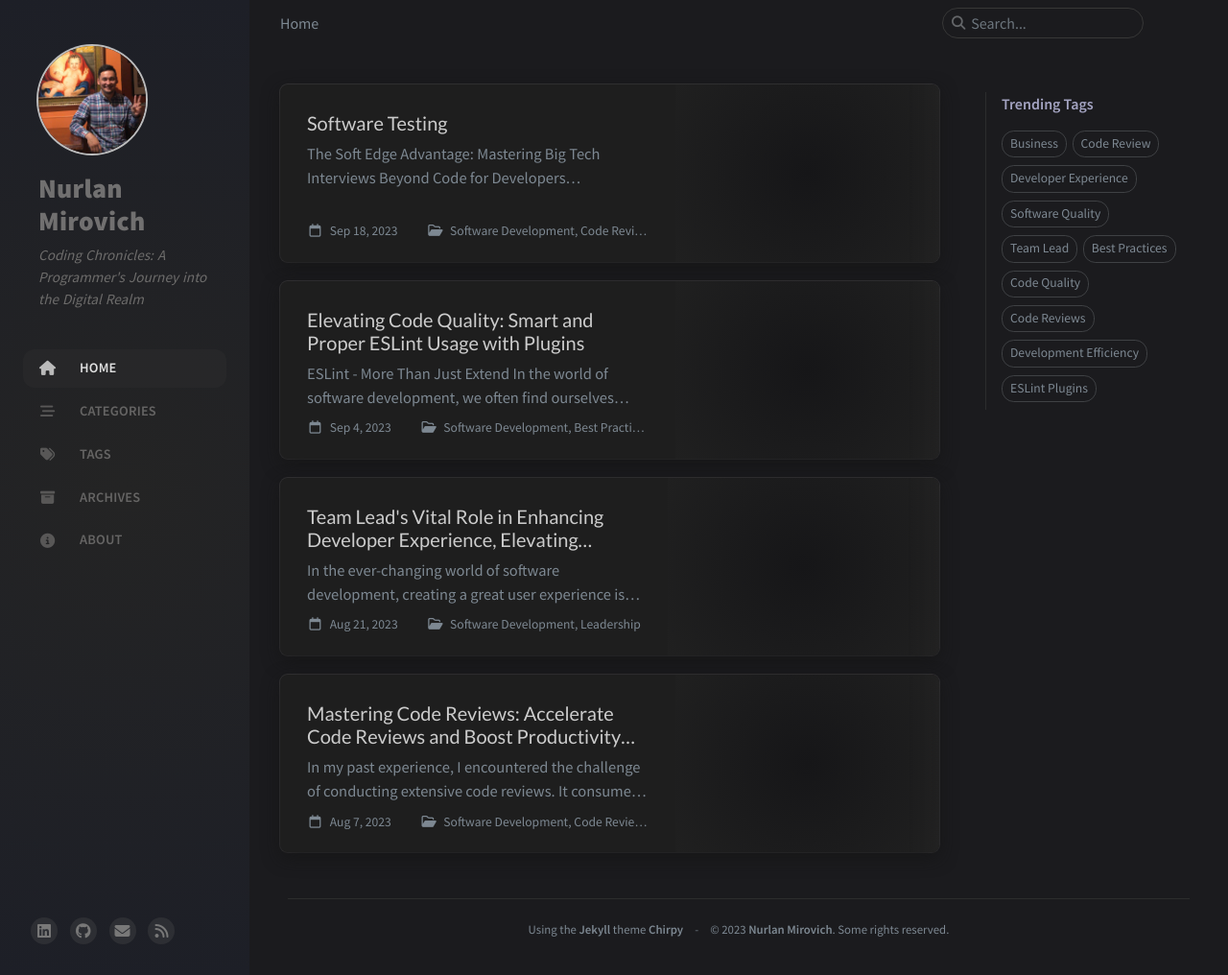
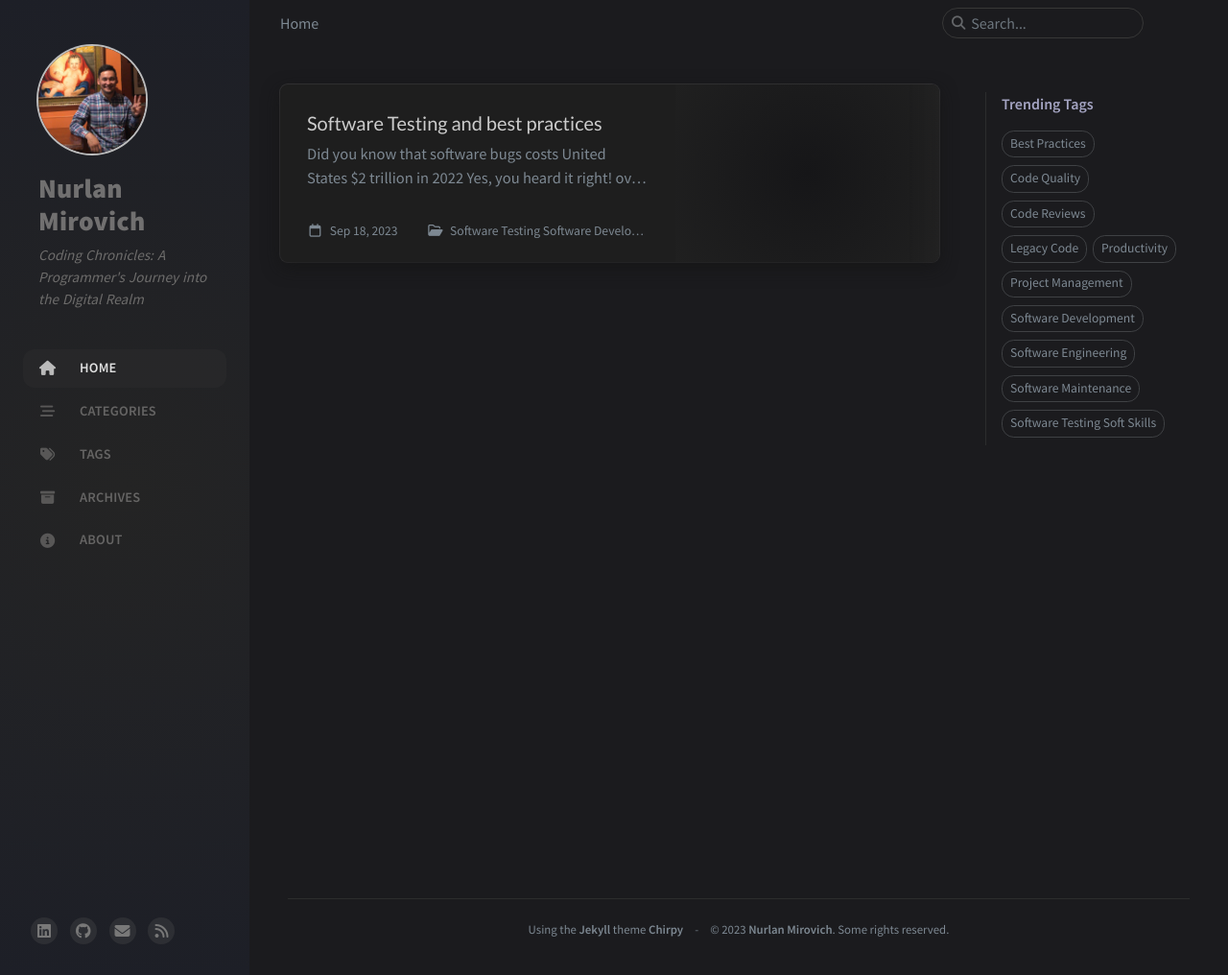
Before and after one commit to lakviat/nmirovich.com, a Jekyll site: the page built from index.html, in a window 1280 px wide and 1016 px high. Shown: the whole window at 96% size. Built offline with Jekyll 4.4.1, drawn with Linux system fonts in a browser that asks for light colours; cached includes are drawn as plain includes; a script that is not in the unit is left out; the list of posts is cut into pages by our own code; comment, search, counter and statistics services are not loaded; some of the changed lines change nothing that is shown.

````diff
--- a/_posts/2023-08-07-accelerate-code-reviews.md
+++ /dev/null
@@ -1,42 +0,0 @@
----
-title: "Mastering Code Reviews: Accelerate Code Reviews and Boost Productivity with These Tips!"
-author: s-gryt
-date: 2023-08-07 15:00:00 CDT
-categories: [Software Development, Code Reviews]
-tags: [Code Review, Productivity Tips]
-image:
-  path: /assets/img/posts/2023-08-07-accelerate-code-reviews/cover.png
-  alt: Code Review in Action
----
-
-In my past experience, I encountered the challenge of conducting extensive code reviews. It consumed a significant amount of time and impacted productivity. However, I implemented several strategies that proved highly effective in enhancing the code review process.
-
-### Linting: Ensuring Code Consistency 🔍✨
-
-To ensure consistent code style and formatting, I relied on linters, which closed the loop on code style queries and saved valuable review time. Integrating lint checks into the CI/CD pipeline ensured any PR not meeting the style requirements didn't proceed for review.
-
-### Coding Style Guidelines: Streamlining Discussions 📝🎨
-
-Creating a well-documented coding style guide was crucial. It addressed conventions beyond the scope of linting, such as variable naming and function argument limits. This streamlined discussions during code reviews, enabling faster decision-making.
-
-### Testing: Focusing on Business Logic ✔️🧪
-
-Detailed testing played a vital role in code reviews. By thoroughly testing the code, we could focus on business logic rather than basic functionality. We set a minimum test coverage threshold for PRs, which ensured code was well-tested before review.
-
-### Limited Lines of Code: Enhancing Efficiency ➖📏
-
-Introducing a limit on the number of lines of code per PR (300 lines, for example) had a positive impact on review efficiency. Smaller PRs made it easier to understand changes and identify potential issues quickly.
-
-### Checklist: Ensuring Completeness ✅📋
-
-Incorporating a checklist in PR messages was a game-changer. It helped us ensure all necessary tasks were completed before review, including documentation updates and environment changes.
-
-### Pre-architecture Discussion: Aligning Understanding 🗣️🏗️
-
-Spending a few minutes discussing architectural decisions before starting a task paid off significantly. It prevented major rewrites by aligning the team's understanding of the project's direction.
-
-### Code Review Sessions: Fostering Learning 👥🚀
-
-Regular code review sessions, held weekly or bi-weekly, were incredibly valuable. We collectively discussed common mistakes and reviewed code examples, fostering a learning-oriented environment.
-
-By adopting these strategies, our code review process became more efficient and collaborative. Embracing a limited line of code per PR approach further expedited the process, leading to higher productivity and superior software development outcomes! 🚀👩‍💻👨‍💻
--- a/_posts/2023-08-21-team-leads-vital-role.md
+++ /dev/null
@@ -1,48 +0,0 @@
----
-title: Team Lead's Vital Role in Enhancing Developer Experience, Elevating Software Quality, and Boosting Business
-author: s-gryt
-date: 2023-08-21 15:00:00 CDT
-categories: [Software Development, Leadership]
-tags: [Team Lead, Developer Experience, Software Quality, Business]
-image:
-  path: /assets/img/posts/2023-08-21-team-leads-vital-role/cover.png
-  alt: Team Lead in Action
----
-
-In the ever-changing world of software development, creating a great user experience is more than just writing code. As a team lead, I've learned how important it is to make the development process better and improve the quality of software. In this blog post, I'll talk about how team leads can use smart techniques and a proactive approach to improve things in the team and across the business.
-
-## Creating a Comfortable Workspace 👨‍🔧
-
-Like a craftsman who keeps their tools sharp, developers do better work when they're comfortable. This means having a comfortable setup, the right tools, and a good workflow. As a team lead, helping with this stuff makes the team happier and more productive.
-
-## Dealing with Technical Debt 🧹
-
-Finding the balance between fixing old problems and making new stuff can be tricky. A smart team lead looks at the cost and difficulty of fixing old stuff and plans it out. This keeps the team on track and stops problems from slowing things down.
-
-## Making Code Easy to Understand 👩‍💻
-
-Code should be easy to read and understand so the team can work well together. It's also important to balance this with making the code run fast. Modern computers can handle making the code faster, but it's most important to make sure everyone can understand it. The team lead plays a big role in helping with this.
-
-## The Development Experience: A Mental Adventure 🚀
-
-Developing software is a mental challenge. As a team lead, it's important to help make things easier for the team. This means giving clear instructions, removing roadblocks, and helping the team get better.
-
-## Encouraging Taking the Lead 🌟
-
-Being a team lead isn't just a title; it's about showing others how to take charge. This helps team members learn and grow. By showing how to solve problems, sharing solutions, and writing down successes, a team lead encourages everyone to do their best.
-
-## Learning from Discomfort 📝
-
-A simple trick for team leads is the discomfort journal. Team members write down what's bothering them and what's getting in their way. A good team lead listens and uses these ideas to make things better.
-
-## Working Together and Sharing Ideas 💬
-
-A team lead who takes charge encourages the team to work together and follow good ways of doing things. By having open talks, everyone can share their ideas. This makes sure everyone is on the same page and helps make the code better.
-
-## Driving Changes 🚗
-
-Being a team lead isn't just about the team. A good team lead helps make things better for the whole business. By showing what works well and helping things run smoothly, a proactive team lead makes positive changes happen.
-
-## Leading the Way for Excellence 🏅
-
-Leading a team isn't about being fancy; it's about taking action. By focusing on making things comfortable, dealing with old problems, and balancing code quality, a team lead helps improve software and the work experience. By using tools like the discomfort journal and working together on good ways of doing things, a team lead not only helps the team but also the whole business. Every little step forward is a chance to make things better, be innovative, and create great software.
--- a/_posts/2023-09-04-elevating-code-quality-smart-and-proper-eslint-usage-with-plugins.md
+++ /dev/null
@@ -1,264 +0,0 @@
----
-title: "Elevating Code Quality: Smart and Proper ESLint Usage with Plugins"
-author: s-gryt
-date: 2023-09-04 15:00:00 CDT
-categories:
-  [
-    Software Development,
-    Best Practices,
-    Code Quality,
-    Development Tools,
-    ESLint,
-    JavaScript
-  ]
-tags:
-  [
-    Team Lead,
-    Developer Experience,
-    Software Quality,
-    Business,
-    ESLint Plugins,
-    Code Review,
-    Static Analysis,
-    Linting,
-    Development Efficiency,
-    JavaScript Development
-  ]
-mermaid: true
-image:
-  path: /assets/img/posts/2023-09-04-elevating-code-quality-smart-and-proper-eslint-usage-with-plugins.md/cover.png
-  alt: "ESLint in Action: Elevating Code Quality with Plugins"
----
-
-## ESLint - More Than Just Extend
-
-In the world of software development, we often find ourselves spending an inordinate amount of time on code reviews. This perfectionism leads us to scrutinize even the smallest details, occasionally sparking disputes that can disrupt our teams. Surprisingly, this all transpires in an area where we have all the tools to automate these processes and eliminate unnecessary conflicts. The root of the problem? Our interaction with `ESLint` is often limited to merely extending a configuration from a popular setup. Don't get me wrong; this is a fine starting point, but the issue lies in these configurations covering only a fraction of what `ESLint` can truly accomplish.
-
-## The Prehistory of ESLint
-
-Before we delve further into the intricacies of `ESLint`, let's take a moment to revisit its history. `ESLint` is a software tool that performs static analysis on code, seeking out bugs, unused code, syntax errors/typos, and enforcing code style, among other things. The term "linting" originated from a software tool [Lint](<https://en.wikipedia.org/wiki/Lint_(software)>) used for static analysis in the C language. In the early 21st century, this term became commonplace across the software development industry.
-
-```mermaid
-timeline
-    title History of JS Ecosystem linters
-    2002 : JS Lint
-    2011 : JS Hint
-    2013 : ES Lint
-```
-
-- In 2002, Douglas Crockford introduced the first linting instrument called [JSLint](https://www.jslint.com/) It was a self-opinionated tool, and whether you liked it or not, you had little room for customization.
-
-- In 2011, Anton Kovalyov forked JS Lint to create [JS Hint](https://jshint.com/docs/). The key difference with `JSHint` was that it allowed you to customize rules to suit your preferences.
-
-- In 2013, Nickolas Zachard, one of the contributors to `JSHint`, took the concept further by creating `ES Lint`. The motivation behind ES Lint was to empower developers to create their own rules and reuse them in a configuration.
-
-## Mastering ESLint Configuration: A Strategic Approach
-
-So, how do we go about creating a configuration for `ESLint`, and what do we need for it? The process involves reading documentation, setting up, and tweaking over 200 `ESLint` rules. However, you don't need to configure all of them, as it may not align with your expectations or coding style. Each rule you adjust demands an investment of your time and also impacts your CPU usage every time `ESLint` runs. Fortunately, there are numerous time-saving features at your disposal.
-
-For instance, consider the scenario where your `ESLint` configuration extends "airbnb" or "recommended." How can you determine which rules are enabled or disabled within these configurations? The solution is simple: run the following command:
-
-```sh
-eslint --print-config .eslintrc > output.json
-```
-
-This command generates a JSON file containing all the configurations that `ESLint` uses. The only exceptions are the rules specified in the overrides field, which we'll revisit shortly.
-
-```json
-{
-  "env": {
-    "browser": true,
-    "es2021": true
-  },
-  "globals": {},
-  "parser": null,
-  "parserOptions": {
-    "ecmaVersion": "latest"
-  },
-  "plugins": [
-    "yml",
-    "html"
-  ],
-  "rules": {
-    "indent": [
-      "error",
-      2
-    ],
-    "linebreak-style": [
-      "error",
-      "unix"
-    ],
-  ...
-}
-```
-
-## Extending Rules
-
-When it comes to extending rules, it's crucial to understand precisely what you're inheriting. Not all rules are as straightforward as toggling them on or off. Take, for example, the `"indent"` rule:
-
-```json
-"rules": {
-    "indent": [
-      "error",
-      2,
-      {
-        "SwitchCase": 1,
-        "ArrayExpression": 1,
-        "ObjectExpression": 1,
-        "ImportDeclaration": 1,
-        "CallExpression": {
-          "arguments": "first"
-        },
-        "flatTernaryExpressions": false,
-        "offsetTernaryExpressions": false,
-        "ignoreComments": false
-      },
-    ...
-    ]
-  ...
-}
-```
-
-Often, it is more practical to reuse an existing solution rather than reinvent the wheel. Thankfully, there is an abundance of open-source plugins available, allowing us to pick and choose the ones that suit our needs.
-
-## Useful ESLint Plugins
-
-Here are some useful `ESLint` plugins that can enhance your code quality and development process:
-
-- [eslint-plugin-sonarjs](https://www.npmjs.com/package/eslint-plugin-sonarjs){:target="\_blank"}: This plugin utilizes SonarJS rules for `ESLint` to detect bugs and suspicious patterns in your code.
-
-Let's review a code sample:
-
-```js
-function calculateFactorial(number) {
-  if (number < 0) {
-    return "Invalid input"; // This is a code smell
-  }
-
-  let factorial = 1;
-  for (let i = 1; i <= number; i++) {
-    factorial *= i;
-  }
-
-  return factorial;
-}
-```
-
-When you run `ESLint`, you may encounter an error message like this:
-
-> "Refactor this code to not use a return statement inside a loop or if/else statement."
-
-- [eslint-plugin-optimize-regex](https://www.npmjs.com/package/eslint-plugin-optimize-regex){:target="\_blank"}: This plugin is handy for optimizing regular expressions in your code. Let's consider a simple JavaScript function that validates email addresses using a regular expression:
-
-```js
-function validateEmail(email) {
-  const regex = /^[\w-]+(\.[\w-]+)*@[\w-]+(\.[\w-]+)+$/;
-  return regex.test(email);
-}
-```
-
-This regular expression can be optimized for better performance. Running `ESLint` with the eslint-plugin-optimize-regex might yield an error message like:
-
-> "Regular expression can be optimized."
-
-- [eslint-plugin-import](https://www.npmjs.com/package/eslint-plugin-import){:target="\_blank"}: This plugin supports linting of ES2015+ (ES6+) import/export syntax, preventing issues with misspelled file paths and import names.
-
-- [eslint-import-resolver-typescript](https://www.npmjs.com/package/eslint-import-resolver-typescript){:target="\_blank"}: If you're using TypeScript, this plugin adds TypeScript support to `ESLint` import resolution.
-
-```json
-{
-  "settings": {
-    "import/resolver": {
-      "webpack": {
-        "config": "./webpack/config.js"
-      }
-    }
-  }
-}
-```
-
-- [eslint-import-resolver-webpack](https://www.npmjs.com/package/eslint-import-resolver-webpack){:target="\_blank"}: If you're working with Webpack, this plugin can be a valuable addition to your `ESLint` setup.
-
-- [eslint-import-resolver-alias](https://www.npmjs.com/package/eslint-import-resolver-alias){:target="\_blank"}: This plugin is useful if you're using something other than Webpack, like [rollup.js](https://rollupjs.org/){:target="\_blank"}
-
-- [@babel/eslint-plugin](https://www.npmjs.com/package/@babel/eslint-plugin){:target="\_blank"} and [@typescript-eslint/eslint-plugin](https://www.npmjs.com/package/@typescript-eslint/eslint-plugin){:target="\_blank"}: These plugins can override `ESLint` rules with their own for Babel and TypeScript projects, respectively.
-
-## ESLint for Testing
-
-If you use **Jest** for unit or integration tests, there are excellent ESLint plugins available that can help you adhere to best practices:
-
-- [eslint-plugin-jest](https://www.npmjs.com/package/eslint-plugin-jest){:target="\_blank"}: This plugin provides ESLint rules specifically tailored for Jest, ensuring that your test code follows recommended patterns and maintains consistency.
-
-- [eslint-plugin-jest-dom](https://www.npmjs.com/package/eslint-plugin-jest-dom){:target="\_blank"}: If you're using Jest along with the [@testing-library/dom](https://www.npmjs.com/package/@testing-library/dom){:target="\_blank"} library, this plugin helps you write cleaner and more effective assertions for DOM testing.
-
-- [eslint-plugin-testing-library](https://www.npmjs.com/package/eslint-plugin-testing-library){:target="\_blank"}: When you use testing libraries like [@testing-library/react](https://www.npmjs.com/package/@testing-library/react){:target="\_blank"} or [@testing-library/vue](https://www.npmjs.com/package/@testing-library/vue), this plugin assists in writing tests that focus on user behavior rather than implementation details.
-
-## Finding the Right Plugins
-
-With a multitude of ESLint plugins available, it's essential to know where to look when you have specific needs. A fantastic resource for discovering ESLint plugins and configurations is the [awesome-eslint](https://github.com/dustinspecker/awesome-eslint){:target="\_blank"} repository. It serves as a comprehensive catalog of ESLint extensions and tools, making it easy to find the ones that best fit your project's requirements.
-
-However, it's crucial to approach plugin selection with care. While having an abundance of plugins at your disposal can be enticing, it's essential to evaluate their necessity for your project. Adding too many plugins can lead to longer CI/CD pipelines and increased complexity. It's important to strike a balance between utilizing useful plugins and avoiding unnecessary bloat.
-
-## Strategic Considerations Before Adding Project Plugins
-
-Before you dive into adding all these plugins to your project, keep a few things in mind. While these plugins can be powerful, it's essential to exercise caution and avoid blindly importing every available tool. The more plugins you introduce, the longer your Continuous Integration/Continuous Deployment (CI/CD) pipelines may become. If your pipelines don't allow for immediate rollbacks in the event of a production bug and require re-running the entire process, it can be detrimental.
-
-## Measuring ESLint Performance
-
-Before optimizing `ESLint`, it's a good practice to measure how long it takes to run linting in your project. This can help you identify which rules or plugins are causing performance bottlenecks. Here's how to do it:
-
-For **Linux** and **macOS**:
-
-```sh
-time npm run lint
-```
-
-For **Windows**:
-
-```powershell
-Measure-Command { npm run lint }
-```
-
-By setting the timing flag to 1, you can pinpoint which rules are the most time-consuming:
-
-```sh
-TIMING=1 npm run lint
-
-# Rule                   | Time (ms) | Relative
-# :----------------------|----------:|--------:
-# No Unused Variables    |      1234 |     20%
-# Max Line Length        |       567 |      9%
-# No Console Logs        |       789 |     13%
-# Indentation            |      2345 |     38%
-# No Unused Imports      |       987 |     16%
-
-```
-
-This command provides insights into the `ESLint` rules that take the longest to execute, helping you identify areas for optimization.
-
-## Optimization Strategies
-
-To optimize your `ESLint` setup, consider the following strategies:
-
-1. Update the entire plugin/config to the latest versions.
-2. Check for open issues related to specific rules or plugins.
-3. Disable rules that aren't crucial for your project.
-4. Utilize [overrides](https://eslint.org/docs/latest/use/configure/configuration-files){:target="\_blank"} to fine-tune rules for specific parts of your codebase.
-
-## Prettier Integration
-
-You can further enhance `ESLint` performance by integrating it with [Prettier](https://prettier.io/docs/en/integrating-with-linters.html){:target="\_blank"}, a code formatter. This integration helps by disabling `ESLint` rules related to code formatting, allowing `Prettier` to handle this aspect.
-
-Once you've consolidated your `ESLint` configuration, consider publishing it to npm to make it reusable across various repositories. This way, your dependencies are locked in, reducing the chances of unexpected issues cropping up.
-
-## Integrating ESLint into Your Workflow
-
-After assembling your `ESLint` configuration and installing the necessary plugins, it's crucial to integrate `ESLint` into your existing repository. Running `ESLint` with the `--fix` option can automatically correct many issues, saving you valuable time and ensuring your code adheres to the defined standards.
-
-Moreover, you can integrate `ESLint` with your preferred Integrated Development Environment (IDE), such as [VSCode](https://marketplace.visualstudio.com/items?itemName=dbaeumer.vscode-eslint){:target="\_blank"} or [WebStorm](https://www.jetbrains.com/help/webstorm/eslint.html){:target="\_blank"}. These integrations allow you to apply automated code formatting and linting directly within your coding environment.
-
-## The Path to Code Quality
-
-In conclusion, `ESLint` is a powerful tool that can save you time and effort by automating code quality checks and enforcing consistent coding standards. However, it's essential to approach `ESLint` configurations and plugins with care, selecting only those that align with your project's needs. By optimizing your `ESLint` setup, measuring performance, and integrating it into your workflow, you can strike a balance between code quality and development efficiency.
-
-Remember, the ultimate goal is not just to write code but to write clean, readable, and maintainable code that benefits your team and your projects.
--- a/_posts/2023-09-18-technical-debt-unpacking-the-software-quality-challenge.md
+++ b/_posts/2023-09-18-technical-debt-unpacking-the-software-quality-challenge.md
@@ -1,12 +1,12 @@
 ---
-title: "Software Testing"
-author: Nurlan Mirivoch
+title: "Software Testing and best practices"
+author: lakviat
 date: 2023-09-18 15:00:00 CDT
 categories:
   [
+    Software Testing
     Software Development,
     Code Reviews,
-    Software Testing
     Soft Skills,
     Software Engineering,
     Project Management,
@@ -16,8 +16,8 @@
   ]
 tags:
   [
+    Software Testing
     Soft Skills,
-    Software Testing
     Software Development,
     Code Reviews,
     Code Quality,
@@ -33,10 +33,9 @@
   alt: Navigating the MetaVerse A Software Engineer's Journey Blending Technical Prowess with Soft Skills
 ---
 
-## The Soft Edge Advantage: Mastering Big Tech Interviews Beyond Code for Developers
+## Did you know that software bugs costs United States $2 trillion in 2022
 
-Introduction:
-Join me on a voyage into the heart of Meta, where cutting-edge technology meets the nuanced realm of soft skills. As a software engineer at Meta, I've discovered that success in this dynamic environment goes beyond mastering programming languages. In this blog, I'll share my experiences and insights, emphasizing the crucial interplay between technical expertise and soft skills in fostering a thriving career.
+Yes, you heard it right! over 2 trillion dollars bad bugs costs to the United States, just to put in a perspective the budget of the United States Air Force is ~200 billion dollars, which makes it 10 times smaller than the bugs costs to the United States, in this topic we will discuss what we can do to improve the quality of the softwares and prevent bugs costing stuggering budget to IT companies
 
 ## Unraveling Technical Debt
 
````
